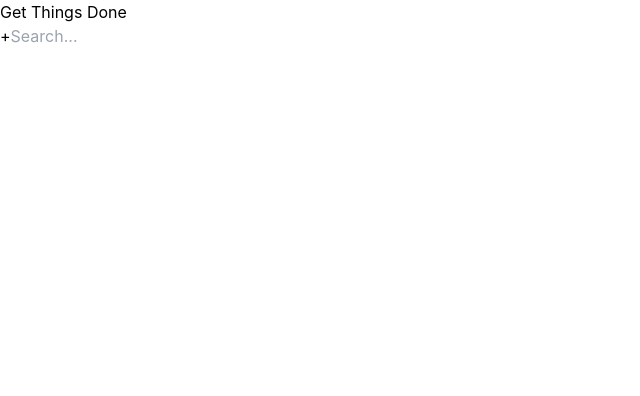
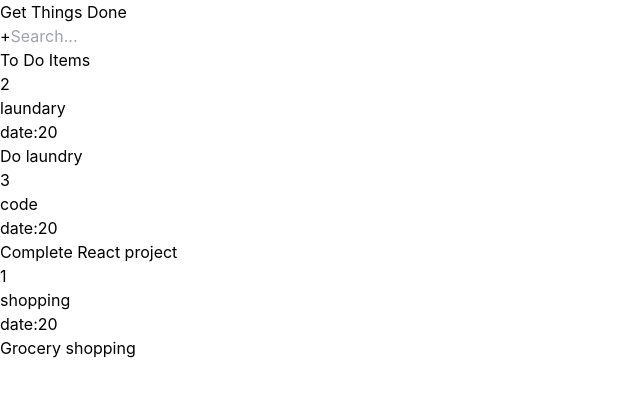
Before and after one commit to Kareem-hassanieh/to-do-list-react-app, a React (Vite) app: page / in a window 1280 px wide. Shown: the top 396 px of the page, without its empty margins (0-640 px from the left). Built offline with nearby package versions, Linux system fonts and the light colour scheme.

Commit message:
adding the to do list as hard code

```diff
--- a/src/App.jsx
+++ b/src/App.jsx
@@ -1,6 +1,7 @@
 
 import './App.css'
 import Header from './components/Header'
+import ToDoItems from './components/ToDoItems'
 
 function App() {
 
@@ -9,7 +10,13 @@ function App() {
      <div className=''>
      <Header />
 
-     </div>
+     <div>
+      <ToDoItems />
+    </div>
+
+    </div>
+
+
 
     </>
 
--- /dev/null
+++ b/src/components/ToDoItems.jsx
@@ -0,0 +1,59 @@
+import React from 'react'
+
+function ToDoItems() {
+  const todoList = [
+    {
+      id: 1,
+      title:"laundary",
+      priority: 2,
+      task: 'Do laundry'
+    },
+    {
+      id: 2,
+      title:"code",
+      priority: 3,
+      task: 'Complete React project'
+    },
+    {
+      id: 3,
+      title:"shopping",
+      priority: 1,
+      task: 'Grocery shopping'
+    },
+  ];
+
+
+  return (
+    <div className='w-[50%] ml-[15px]'>
+      <h2 className='mb-[20px] text-center' >To Do Items</h2>
+      <div className='flex flex-col gap-[30px]'>
+        {todoList.map(item => (
+          <div key={item.id} className='flex flex-col bg-[green] '>
+            <div className='flex justify-between'>
+              <div className='flex gap-[10px]'>
+                <p>{item.priority}</p>
+                <p>{item.title}</p>
+              </div>
+
+              <div>
+                date:20
+              </div>
+            </div>
+
+            <div>
+              {item.task}
+            </div>
+
+          </div>
+        ))}
+      </div>
+    </div>
+  );
+
+
+  }
+
+
+
+
+export default ToDoItems
```
